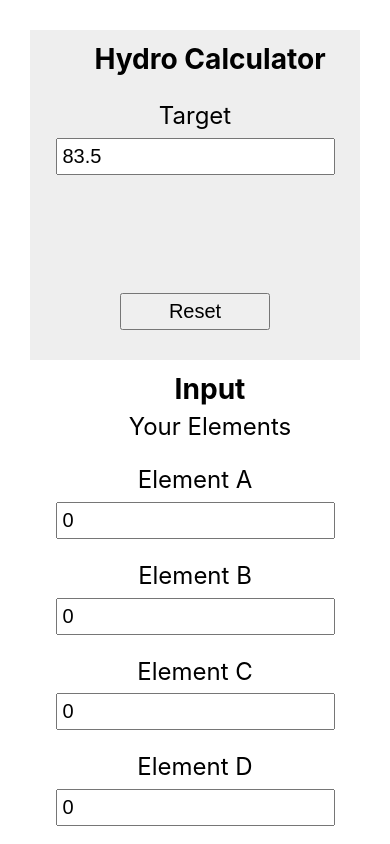
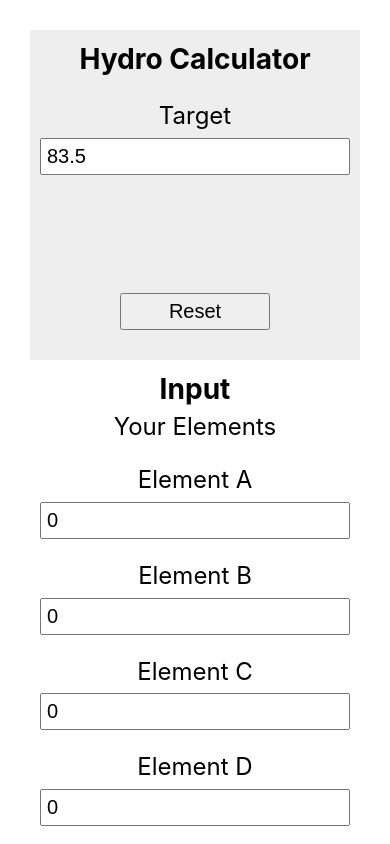
Before and after one commit to teerzo/swg-hydros, a React (Create React App) app: page /hydros in a window 390 px wide. Built offline with nearby package versions, Linux system fonts and the light colour scheme.

Commit message:
removed left margin on first grid element, fix input width on mobile

```diff
--- a/src/components/router/hydros/hydros.scss
+++ b/src/components/router/hydros/hydros.scss
@@ -19,10 +19,16 @@
         grid-template-columns: 1fr 1fr 1fr 1fr 1fr 1fr;
         padding: 10px;
 
+        .group:nth-child(1) {
+            margin-left: 30px;
+        }
+
         @media only screen and (max-width: 1500px) {
             // background-color: lightblue;
             grid-template-columns: 1fr 1fr 1fr;
-
+            .group:nth-child(1) {
+                margin-left: 0px;
+            }
         }
         @media only screen and (max-width: 1000px) {
             // background-color: lightblue;
@@ -33,13 +39,15 @@
             }
             input {
                 margin: 0 auto;
+                width: 100%;
+            }
+            .group:nth-child(1) {
+                margin-left: 0px;
             }
         }
 
 
-        .group:nth-child(1) {
-            margin-left: 30px;
-        }
+
     }
 
     .grid:nth-child(odd) {
```
